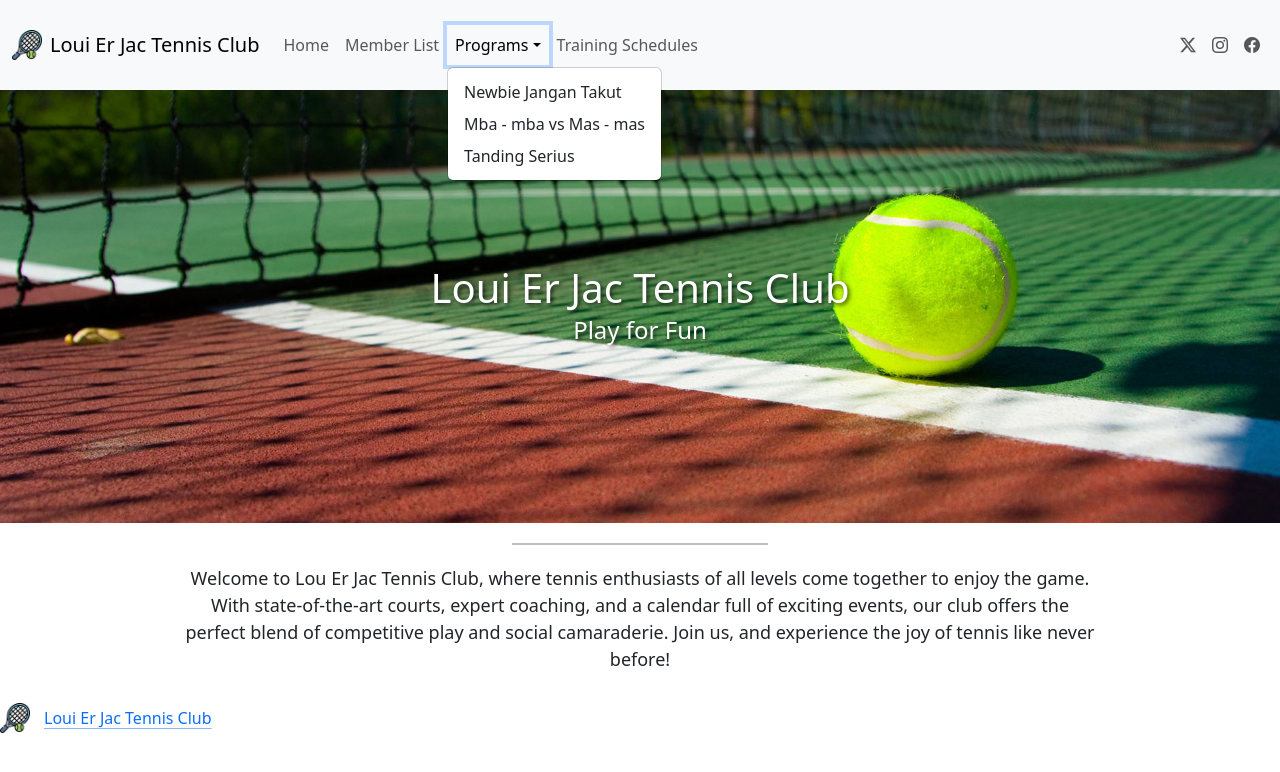
After one commit to royalmand/django_project1, a Django app: page /trainingprograms/newbie-jangan-takut in a window 1280 px wide, after a click on "Programs". The commit adds this page. Shown: the top 772 px of the page. Run offline with Django 5.2, Linux system fonts and the light colour scheme.

Commit message:
add link to 2 program

```diff
--- a/django_project1/my_tennis_club/templates/master.html
+++ b/django_project1/my_tennis_club/templates/master.html
@@ -56,8 +56,9 @@
                         <a class="nav-link dropdown-toggle" href="{% url 'trainingprograms' %}" role="button"
                             data-bs-toggle="dropdown" aria-expanded="false">Programs</a>
                         <ul class="dropdown-menu">
-                            <li><a class="dropdown-item" href="#">Newbie Jangan Takut</a></li>
-                            <li><a class="dropdown-item" href="#">Mba - mba vs Mas - mas</a></li>
+                            <li><a class="dropdown-item" href="{% url 'tpnewbiejangantakut' %}">Newbie Jangan Takut</a>
+                            </li>
+                            <li><a class="dropdown-item" href="{% url 'tpmbamas' %}">Mba - mba vs Mas - mas</a></li>
                             <li><a class="dropdown-item" href="#">Tanding Serius</a></li>
                         </ul>
                     </li>
--- /dev/null
+++ b/django_project1/my_tennis_club/templates/tpnewbiejangantakut.html
@@ -0,0 +1,24 @@
+{% extends 'master.html' %}
+{% load static %}
+{% block content %}
+
+<!-- Gambar below header dan tulisan in the middle -->
+<div class="header-image-container">
+    <img src="{% static 'images/tennis-banner-3.jpg' %}" alt="Tennis Club">
+    <div class="centered-text">
+        <h2>Loui Er Jac Tennis Club</h2>
+        <p>Play for Fun</p>
+    </div>
+</div>
+
+<!-- Horizontal line -->
+<hr>
+
+<!-- Penjelasan Tennis Club -->
+<article>Welcome to Lou Er Jac Tennis Club, where tennis enthusiasts of all levels come together to enjoy the game. With
+    state-of-the-art courts, expert coaching, and a calendar full of exciting
+    events, our club offers the perfect blend of competitive play and social camaraderie. Join us, and experience the
+    joy of tennis like never before!
+</article>
+
+{% endblock %}
--- a/django_project1/my_tennis_club/trainingprograms/urls.py
+++ b/django_project1/my_tennis_club/trainingprograms/urls.py
@@ -3,4 +3,6 @@
 
 urlpatterns = [
     path('trainingprograms/', views.trainingprograms, name='trainingprograms'),
+    path('trainingprograms/newbie-jangan-takut', views.tpnewbiejangantakut, name='tpnewbiejangantakut'),
+    path('trainingprograms/mba-mas', views.tpmbamas, name='tpmbamas'),
 ]
--- a/django_project1/my_tennis_club/trainingprograms/views.py
+++ b/django_project1/my_tennis_club/trainingprograms/views.py
@@ -6,3 +6,11 @@
 def trainingprograms(request):
     template = loader.get_template('trainingprograms.html')
     return HttpResponse(template.render())
+
+def tpnewbiejangantakut(request):
+    template = loader.get_template('tpnewbiejangantakut.html')
+    return HttpResponse(template.render())
+
+def tpmbamas(request):
+    template = loader.get_template('tpmbamas.html')
+    return HttpResponse(template.render())
```
Also changed, not shown: django_project1/my_tennis_club/templates/tpmbamas.html (added, +22 -0 lines).
